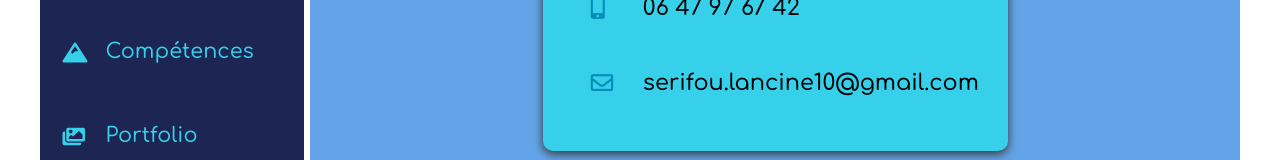
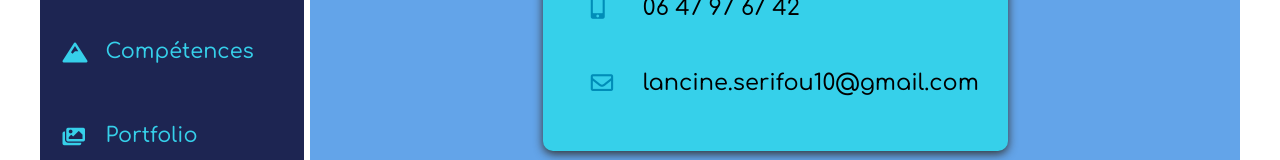
Before and after one commit to Lancin10/SITE-WEB, a React (Create React App) app: page /contact in a window 1280 px wide. Shown: the part 359-519 px from the top of the page. Built offline with nearby package versions, Linux system fonts and the light colour scheme; a web font is replaced by a local one.

Commit message:
Update Contact.js

```diff
--- a/src/pages/Contact.js
+++ b/src/pages/Contact.js
@@ -32,13 +32,13 @@ function Contact() {
               </li>
               <li>
                 <i className="far fa-envelope"></i>
-                <CopyToClipboard text="serifou.lancine10@gmail.com">
+                <CopyToClipboard text="lancine.serifou10@gmail.com">
                   <span
                     className="clickInput"
                     onClick={()=>
                       { alert('Email copié')}}
                   >
-                  serifou.lancine10@gmail.com
+                  lancine.serifou10@gmail.com
                   </span>
                 </CopyToClipboard>
 
```
